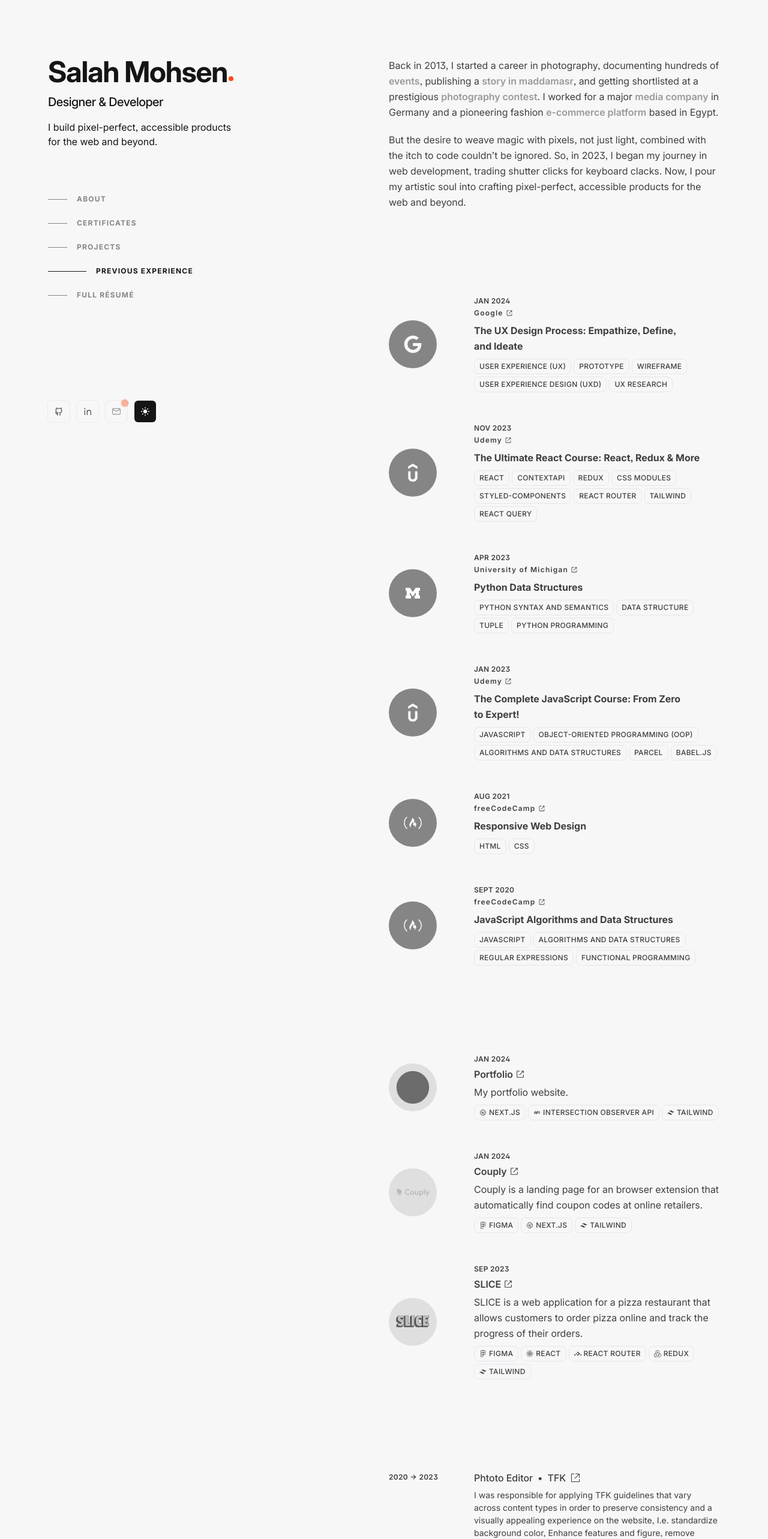
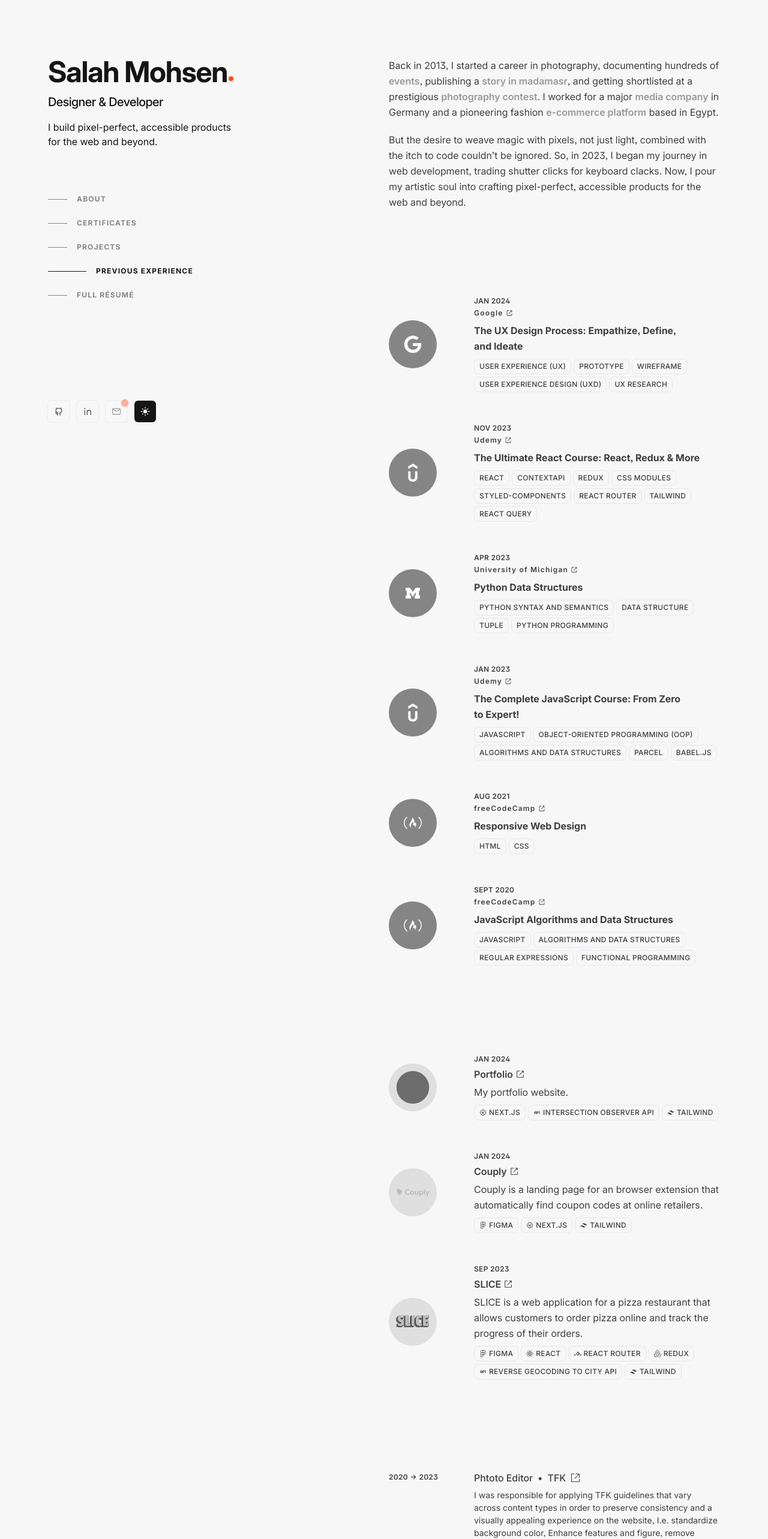
Before and after one commit to salahmohsen/portfolio, a Next.js app: page / in a window 1280 px wide. Shown: the top 2566 px of the page at 60% size. Built offline with nearby package versions, Linux system fonts and the light colour scheme.

Commit message:
update content

```diff
--- a/app/data/data.jsx
+++ b/app/data/data.jsx
@@ -21,14 +21,37 @@
     <>
       <p className="mb-5 text-pretty">
         Back in 2013, I started a career in photography, documenting hundreds of{" "}
-        {<ExternalLink url="#"> events</ExternalLink>}, publishing a{" "}
-        {<ExternalLink url="#">story in maddamasr</ExternalLink>}, and getting
-        shortlisted at a prestigious{" "}
-        {<ExternalLink url="#">photography contest</ExternalLink>}. I worked for
-        a major {<ExternalLink url="#">media company</ExternalLink>} in Germany
-        and a pioneering fashion{" "}
-        {<ExternalLink url="#"> e-commerce platform</ExternalLink>} based in
-        Egypt.
+        {
+          <ExternalLink url="https://www.behance.net/gallery/69658683/2018s-Featured-wedding-photos">
+            events
+          </ExternalLink>
+        }
+        , publishing a{" "}
+        {
+          <ExternalLink url="https://www.madamasr.com/en/2019/03/21/panorama/u/me-and-the-moulid/">
+            story in madamasr
+          </ExternalLink>
+        }
+        , and getting shortlisted at a prestigious{" "}
+        {
+          <ExternalLink url="https://www.madamasr.com/en/2016/12/31/panorama/u/mada-publishes-the-shortlist-of-the-shawkan-photography-competition/">
+            photography contest
+          </ExternalLink>
+        }
+        . I worked for a major{" "}
+        {
+          <ExternalLink url="https://www.meyle-mueller.de/">
+            media company
+          </ExternalLink>
+        }{" "}
+        in Germany and a pioneering fashion{" "}
+        {
+          <ExternalLink url="https://tfk.me/">
+            {" "}
+            e-commerce platform
+          </ExternalLink>
+        }{" "}
+        based in Egypt.
       </p>
       <p className="mb-5 text-pretty">
         But the desire to weave magic with pixels, not just light, combined with
@@ -210,6 +233,7 @@
       { name: "react", icon: <FaReact /> },
       { name: "react router", icon: <SiReactrouter /> },
       { name: "redux", icon: <SiRedux /> },
+      { name: "Reverse Geocoding to City API", icon: <TbApi /> },
       { name: "tailwind", icon: <SiTailwindcss /> },
     ],
     projectLink: "https://slice.salahmohsen.com/",
```
Also changed, not shown: 1 other file (tests, documents, lock files or other folders).
